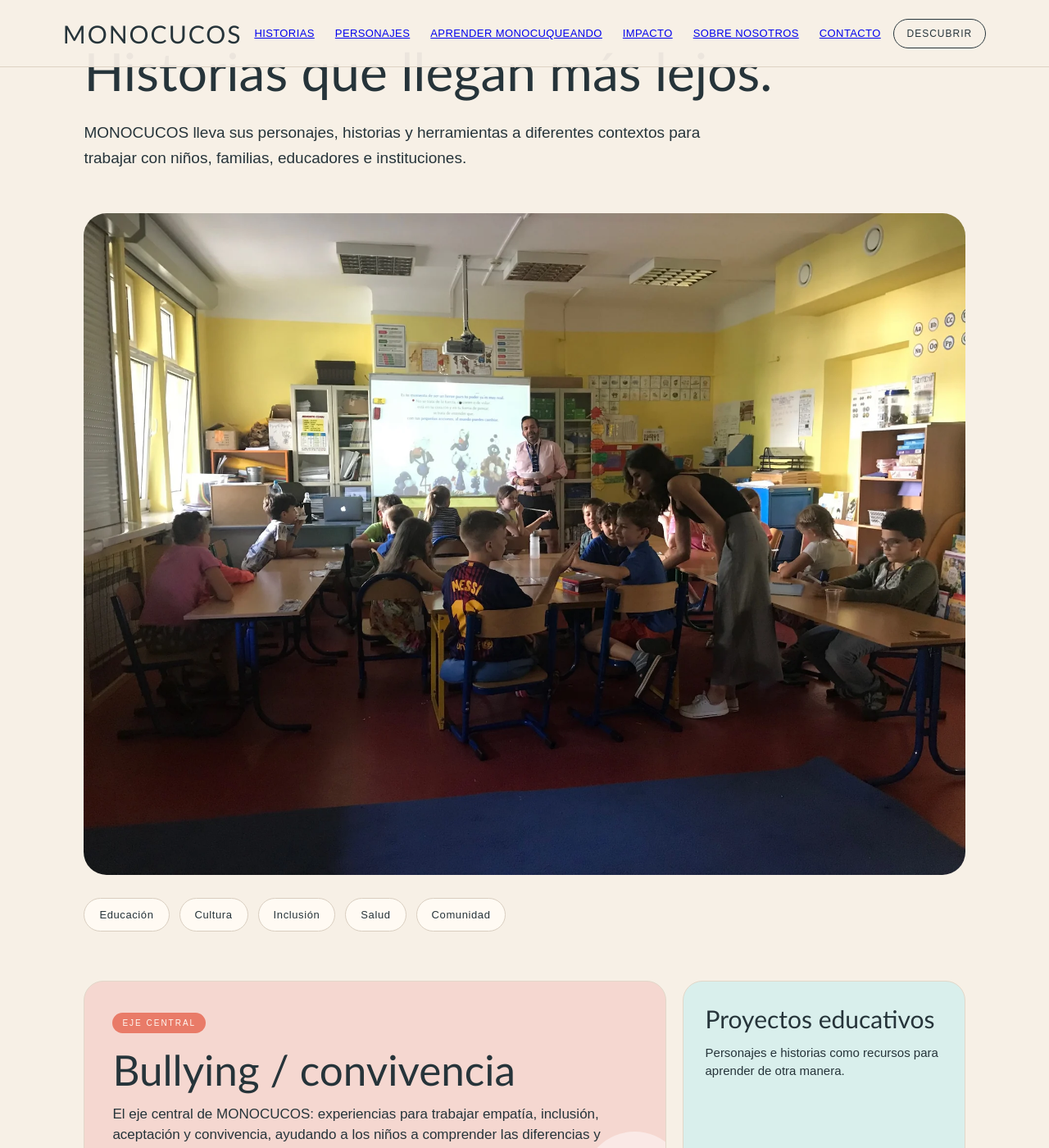
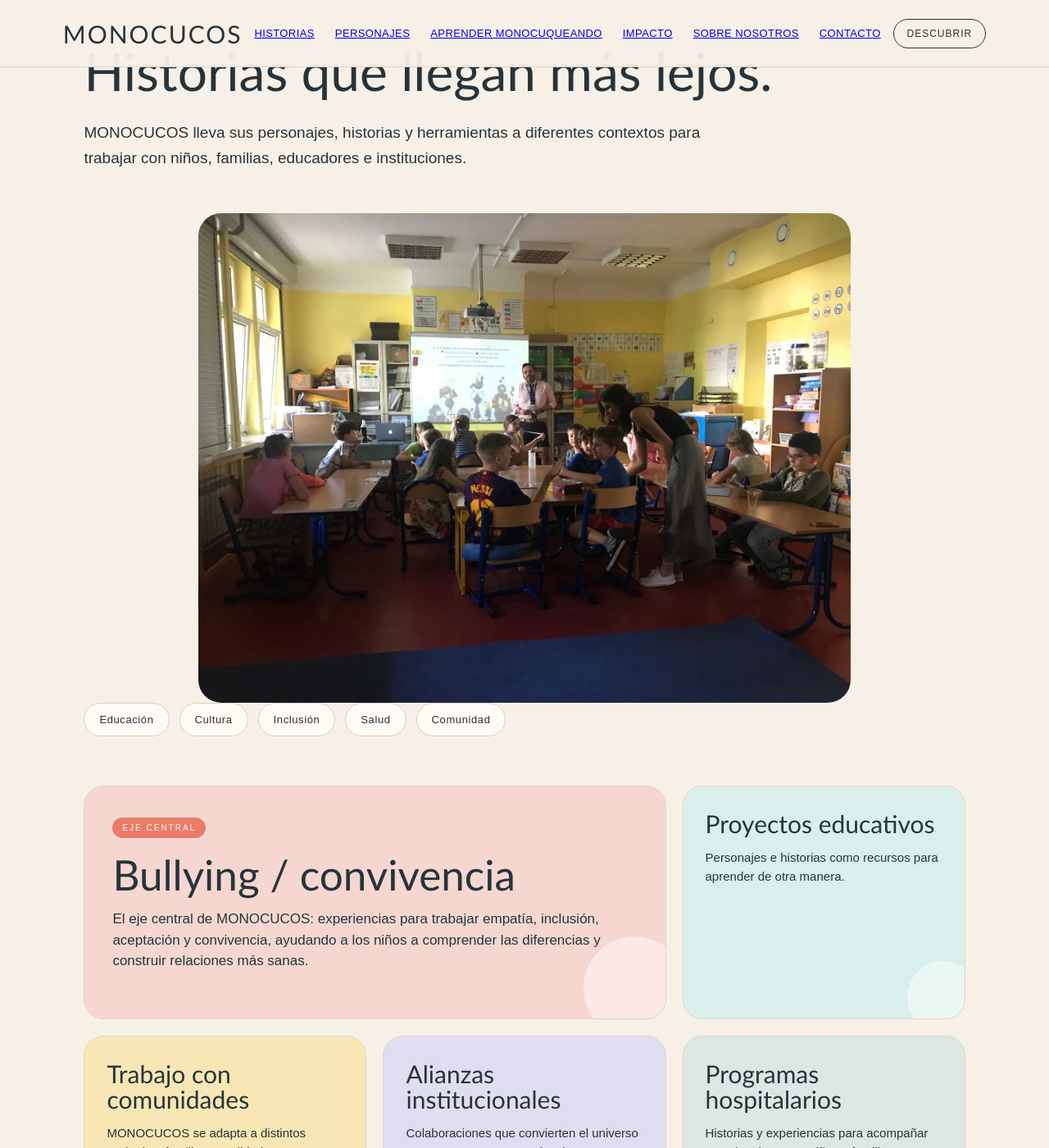
Before and after one commit to MonocucosTM/Monocucos, a Jekyll site: the page impacto.html, which Jekyll copies as it is, in a window 1280 px wide and 1400 px high, scrolled down 632 px. Shown: the whole window at 82% size. Built offline with Jekyll 4.4.1, drawn with Linux system fonts in a browser that asks for light colours.

Commit message:
Update impacto.html

```diff
--- a/impacto.html
+++ b/impacto.html
@@ -10,8 +10,8 @@
   display:block;
 }
   .loop{position:absolute;left:12%;top:15%;width:70%;height:65%;border:4px solid var(--coral);border-radius:50% 44% 55% 48%;transform:rotate(11deg)}.loop:before{content:"";position:absolute;left:15%;top:8%;width:55%;height:72%;border:3px solid var(--turq);border-radius:48% 52% 45% 55%;transform:rotate(-20deg)}.ball{position:absolute;width:105px;height:105px;border-radius:50%;background:var(--yellow);right:8%;bottom:4%;box-shadow:-205px 85px 0 var(--lav),-75px -110px 0 var(--turq)}.section{padding:78px 8vw}.section h2{font-size:clamp(42px,5vw,66px)}.intro{max-width:790px;font-size:19px;line-height:1.65;margin:25px 0 52px}.impacto-taller{
-  margin:38px 0 28px;
-  width:100%;
+   margin:38px auto 0;
+  width:74%;
   overflow:hidden;
   border-radius:28px;
 }
@@ -21,8 +21,8 @@
   width:100%;
   height:auto;
 }.labels{display:flex;flex-wrap:wrap;gap:12px;margin:0 0 60px}.label{padding:12px 18px;border:1px solid #d9cec0;border-radius:30px;background:var(--white);font-size:13px;letter-spacing:.6px}.projects{display:grid;grid-template-columns:repeat(3,1fr);gap:20px}.project{min-height:235px;border-radius:24px;padding:30px 27px;background:var(--white);border:1px solid #e2d7c9;position:relative;overflow:hidden}.project:nth-child(1){background:#f5d7d0}.project:nth-child(2){background:#d9efec}.project:nth-child(3){background:#f8e7b4}.project:nth-child(4){background:#e1ddf1}.project:nth-child(5){background:#dce7e3}.project:nth-child(6){background:#f2ddd6}.project.featured{grid-column:span 2;min-height:285px;background:#f5d7d0;padding:38px 34px}.project.featured h3{font-size:clamp(36px,4vw,52px);max-width:560px}.project.featured p{font-size:17px;max-width:620px}.priority{display:inline-block;margin-bottom:18px;padding:7px 12px;border-radius:20px;background:var(--coral);color:var(--white);font-size:10px;letter-spacing:2px}.project.featured .mark{width:125px;height:125px;right:-25px;bottom:-25px}.project h3{font-size:30px;max-width:300px}.project p{font-size:15px;line-height:1.5;max-width:310px;margin-top:15px}.project .mark{position:absolute;width:88px;height:88px;border-radius:50%;right:-18px;bottom:-18px;background:rgba(255,255,255,.45)}.impacto-comunidad{
-  margin-top:38px;
-  width:100%;
+  margin:38px auto 0;
+  width:74%;
   overflow:hidden;
   border-radius:28px;
 }
```
